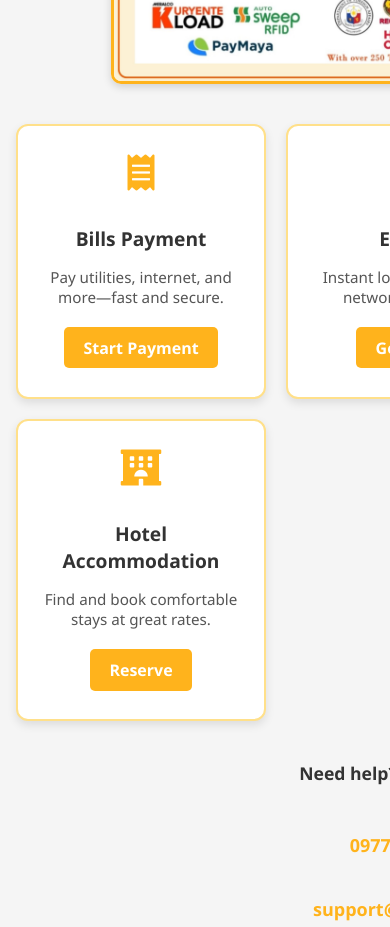
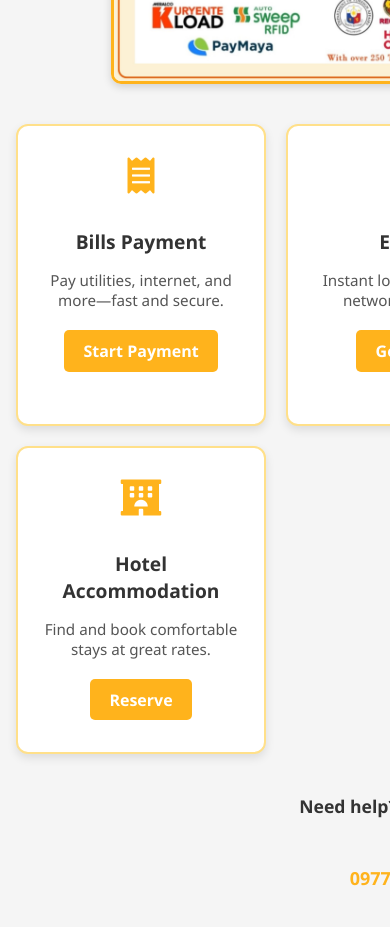
Before and after one commit to Payneil/Payneil-test1, a plain HTML site: page index.html in a window 390 px wide. Shown: the part 1660-2587 px from the top of the page. Drawn offline with Linux system fonts and the light colour scheme.

Commit message:
Add files via upload

```diff
--- a/index.html
+++ b/index.html
@@ -129,7 +129,7 @@
 
     .service-card {
       background-color: white;
-      padding: 1.2em 1em;
+      padding: 2em 1.5em;
       border-radius: 12px;
       text-align: center;
       box-shadow: 0 4px 10px rgba(0,0,0,0.1);
@@ -281,10 +281,6 @@
         display: block;
         margin: 0.5em 0;
       }
-
-      .service-card {
-        padding: 1.8em 1.2em;
-      }
     }
   </style>
 </head>
```
